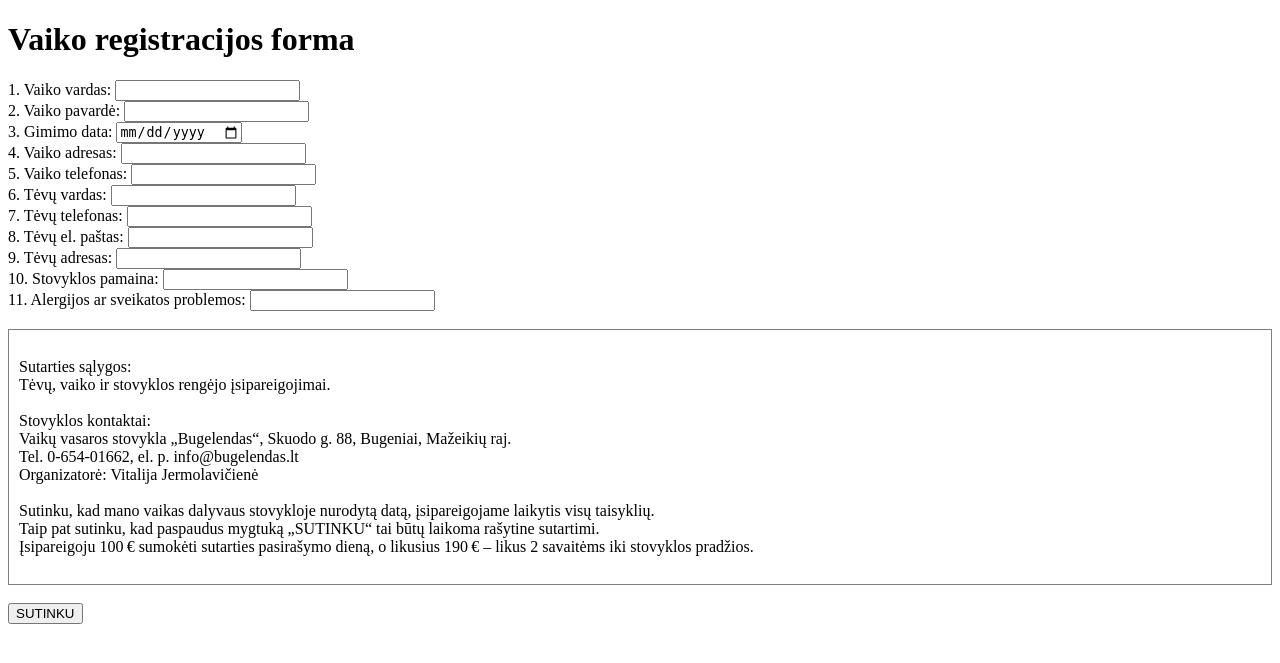
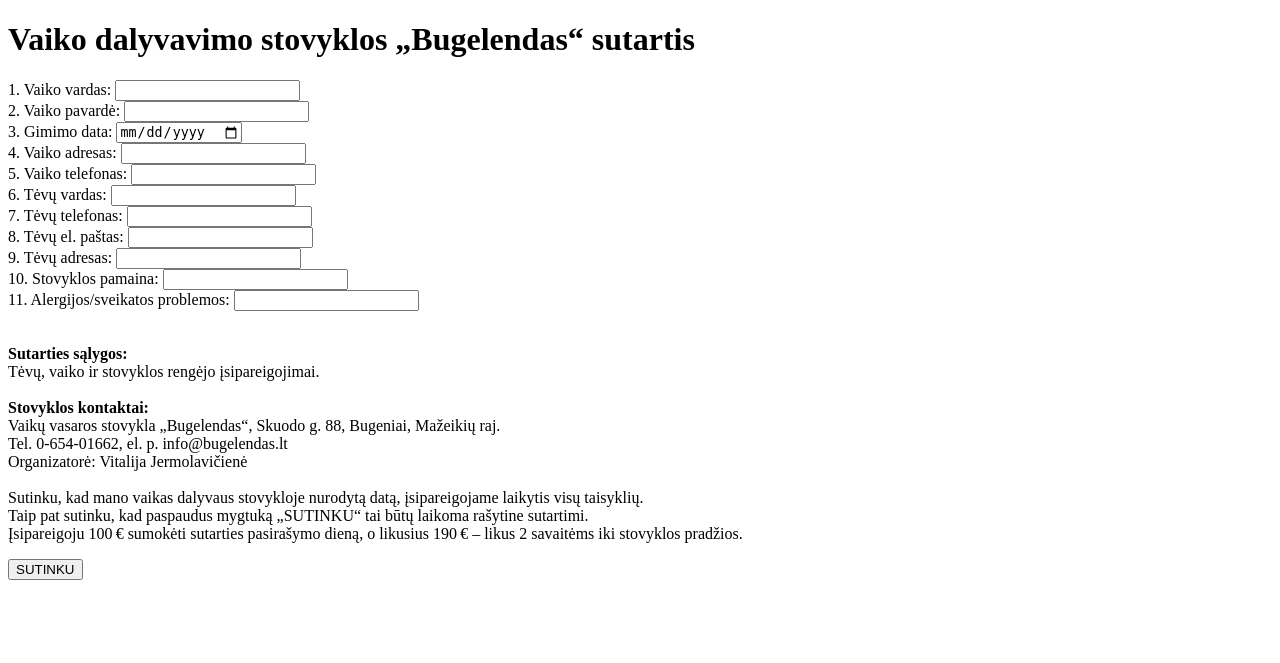
Before and after one commit to Vitalija/Bugelendas_sutartis, a Flask app: page / in a window 1280 px wide. Shown: the top 663 px of the page. Run offline with Flask 3, Linux system fonts and the light colour scheme.

Commit message:
Update form.html
atnaujinta po klaidos

```diff
--- a/templates/form.html
+++ b/templates/form.html
@@ -2,36 +2,33 @@
 <html lang="lt">
 <head>
     <meta charset="UTF-8">
-    <title>Stovyklos Bugelendas Sutartis</title>
+    <title>Bugelendas sutarties forma</title>
 </head>
 <body>
-    <h1>Vaiko registracijos forma</h1>
+    <h1>Vaiko dalyvavimo stovyklos „Bugelendas“ sutartis</h1>
     <form method="POST">
-        <label>1. Vaiko vardas: <input type="text" name="vaiko_vardas" required></label><br>
-        <label>2. Vaiko pavardė: <input type="text" name="vaiko_pavarde" required></label><br>
-        <label>3. Gimimo data: <input type="date" name="gimimo_data" required></label><br>
-        <label>4. Vaiko adresas: <input type="text" name="vaiko_adresas" required></label><br>
-        <label>5. Vaiko telefonas: <input type="text" name="vaiko_tel"></label><br>
-        <label>6. Tėvų vardas: <input type="text" name="tevu_vardas" required></label><br>
-        <label>7. Tėvų telefonas: <input type="text" name="tevu_tel" required></label><br>
-        <label>8. Tėvų el. paštas: <input type="email" name="email" required></label><br>
-        <label>9. Tėvų adresas: <input type="text" name="tevu_adresas" required></label><br>
-        <label>10. Stovyklos pamaina: <input type="text" name="stovyklos_data" required></label><br>
-        <label>11. Alergijos ar sveikatos problemos: <input type="text" name="vaiko_alergijos"></label><br><br>
+        <label>1. Vaiko vardas: <input name="vaiko_vardas" required></label><br>
+        <label>2. Vaiko pavardė: <input name="vaiko_pavarde" required></label><br>
+        <label>3. Gimimo data: <input name="gimimo_data" type="date" required></label><br>
+        <label>4. Vaiko adresas: <input name="vaiko_adresas" required></label><br>
+        <label>5. Vaiko telefonas: <input name="vaiko_tel" required></label><br>
+        <label>6. Tėvų vardas: <input name="tevu_vardas" required></label><br>
+        <label>7. Tėvų telefonas: <input name="tevu_tel" required></label><br>
+        <label>8. Tėvų el. paštas: <input name="email" type="email" required></label><br>
+        <label>9. Tėvų adresas: <input name="tevu_adresas" required></label><br>
+        <label>10. Stovyklos pamaina: <input name="stovyklos_data" required></label><br>
+        <label>11. Alergijos/sveikatos problemos: <input name="vaiko_alergijos"></label><br><br>
 
-        <div style="white-space: pre-wrap; border: 1px solid gray; padding: 10px;">
-Sutarties sąlygos:
-Tėvų, vaiko ir stovyklos rengėjo įsipareigojimai.
-
-Stovyklos kontaktai:
-Vaikų vasaros stovykla „Bugelendas“, Skuodo g. 88, Bugeniai, Mažeikių raj.
-Tel. 0-654-01662, el. p. info@bugelendas.lt
-Organizatorė: Vitalija Jermolavičienė
-
-Sutinku, kad mano vaikas dalyvaus stovykloje nurodytą datą, įsipareigojame laikytis visų taisyklių.
-Taip pat sutinku, kad paspaudus mygtuką „SUTINKU“ tai būtų laikoma rašytine sutartimi.
-Įsipareigoju 100 € sumokėti sutarties pasirašymo dieną, o likusius 190 € – likus 2 savaitėms iki stovyklos pradžios.
-        </div><br>
+        <p><strong>Sutarties sąlygos:</strong><br>
+        Tėvų, vaiko ir stovyklos rengėjo įsipareigojimai.<br>
+        <br>
+        <strong>Stovyklos kontaktai:</strong><br>
+        Vaikų vasaros stovykla „Bugelendas“, Skuodo g. 88, Bugeniai, Mažeikių raj.<br>
+        Tel. 0-654-01662, el. p. info@bugelendas.lt<br>
+        Organizatorė: Vitalija Jermolavičienė<br><br>
+        Sutinku, kad mano vaikas dalyvaus stovykloje nurodytą datą, įsipareigojame laikytis visų taisyklių.<br>
+        Taip pat sutinku, kad paspaudus mygtuką „SUTINKU“ tai būtų laikoma rašytine sutartimi.<br>
+        Įsipareigoju 100 € sumokėti sutarties pasirašymo dieną, o likusius 190 € – likus 2 savaitėms iki stovyklos pradžios.</p>
 
         <button type="submit">SUTINKU</button>
     </form>
```
